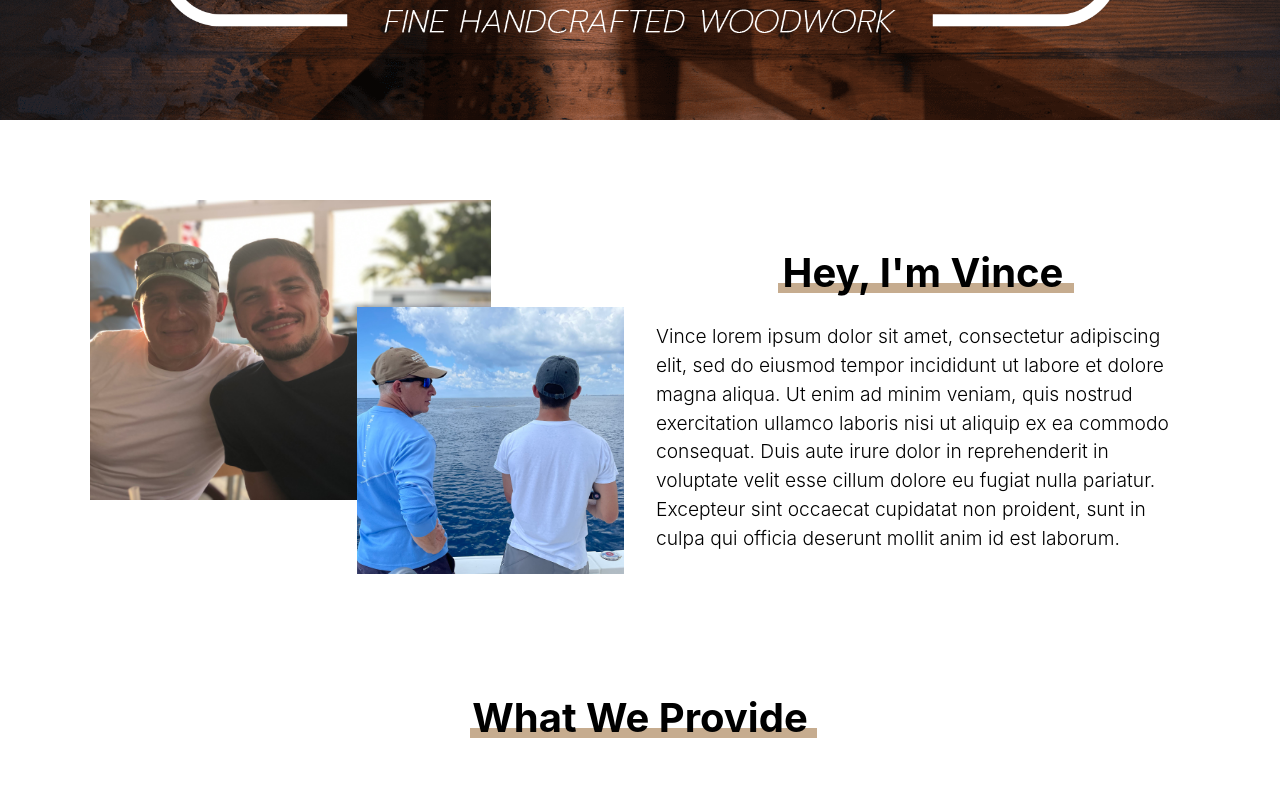
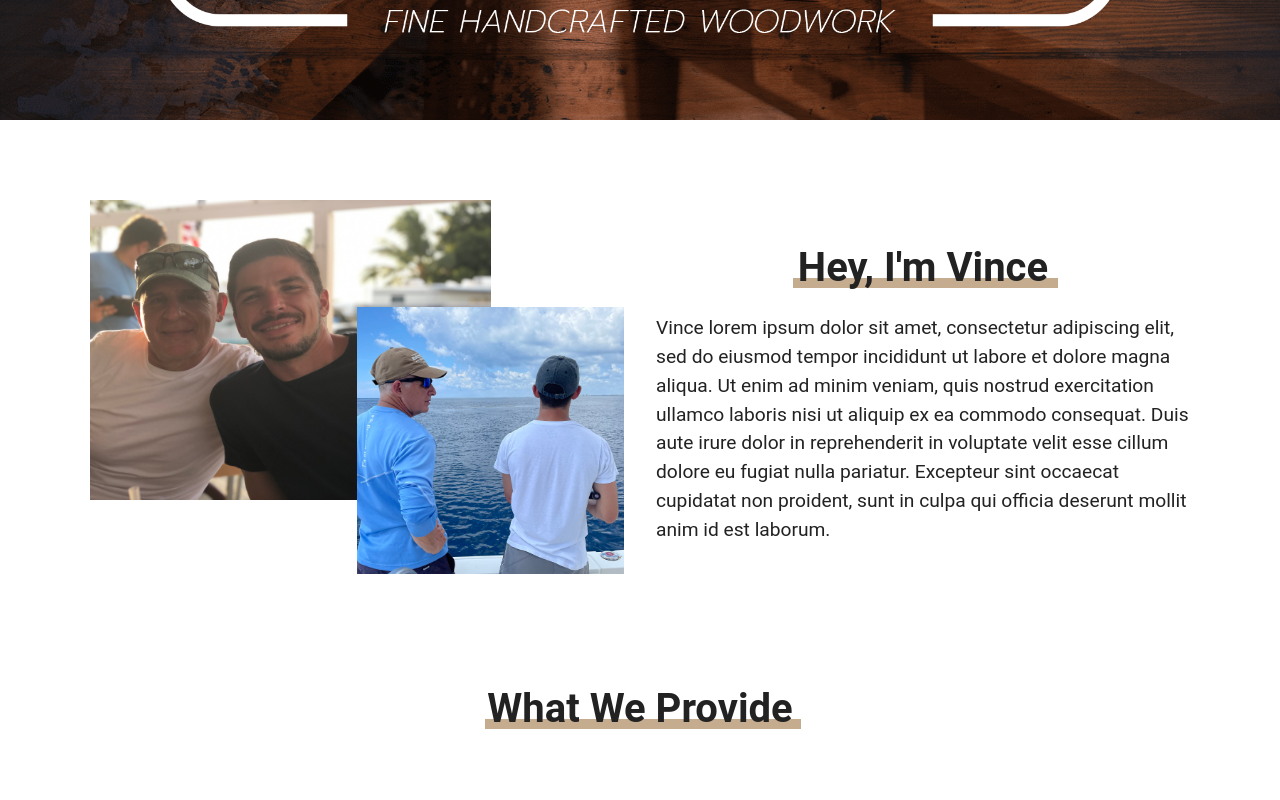
Before and after one commit to alyssavoccia/vav-customs-next, a Next.js app: page / in a window 1280 px wide. Shown: the part 680-1480 px from the top of the page. Built offline with nearby package versions, Linux system fonts and the light colour scheme.

Commit message:
Updated styles

```diff
--- a/styles/About.module.css
+++ b/styles/About.module.css
@@ -9,7 +9,7 @@
   align-items: center;
   display: grid;
   font-size: 1.2rem;
-  font-weight: 300;
+  font-weight: 400;
   grid-gap: 2rem;
   grid-template-columns: repeat(auto-fit, minmax(320px, 1fr));
   grid-template-rows: auto-fill;
@@ -36,7 +36,7 @@
 
 .titleContainer {
   margin: 0 auto;
-  max-width: 290px;
+  max-width: 260px;
 }
 
 @media (min-width: 1150px) {
--- a/styles/Services.module.css
+++ b/styles/Services.module.css
@@ -5,7 +5,7 @@
 
 .titleContainer {
   margin: 0 auto;
-  width: 340px;
+  width: 310px;
 }
 
 .content {
--- a/styles/globals.css
+++ b/styles/globals.css
@@ -1,19 +1,19 @@
+* {
+  box-sizing: border-box;
+  margin: 0;
+  padding: 0;
+}
+
 html,
 body {
-  padding: 0;
+  color: #222;
+  font-family: Roboto, sans-serif;
   line-height: 1.5;
-  margin: 0;
-  font-family: -apple-system, BlinkMacSystemFont, Segoe UI, Roboto, Oxygen,
-    Ubuntu, Cantarell, Fira Sans, Droid Sans, Helvetica Neue, sans-serif;
 }
 
 a {
   color: inherit;
   text-decoration: none;
-}
-
-* {
-  box-sizing: border-box;
 }
 
 .section-title {
```
